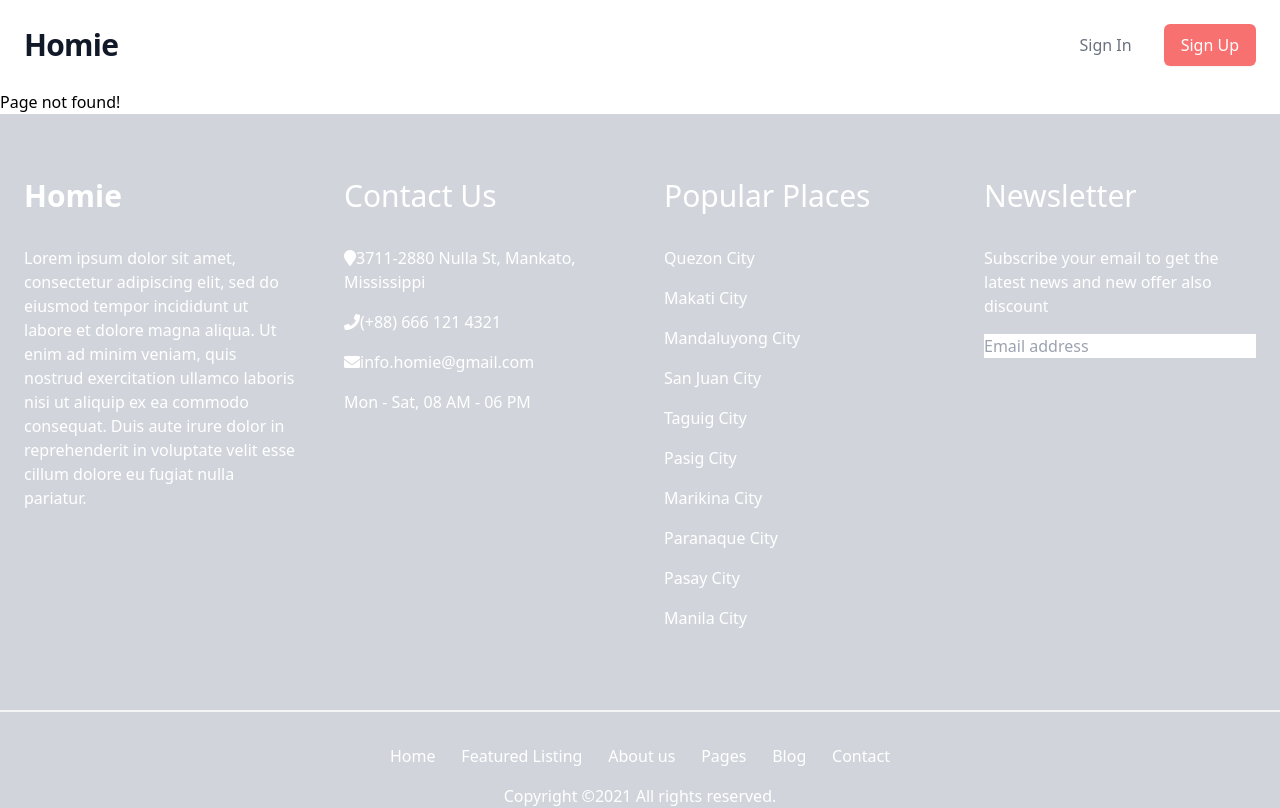
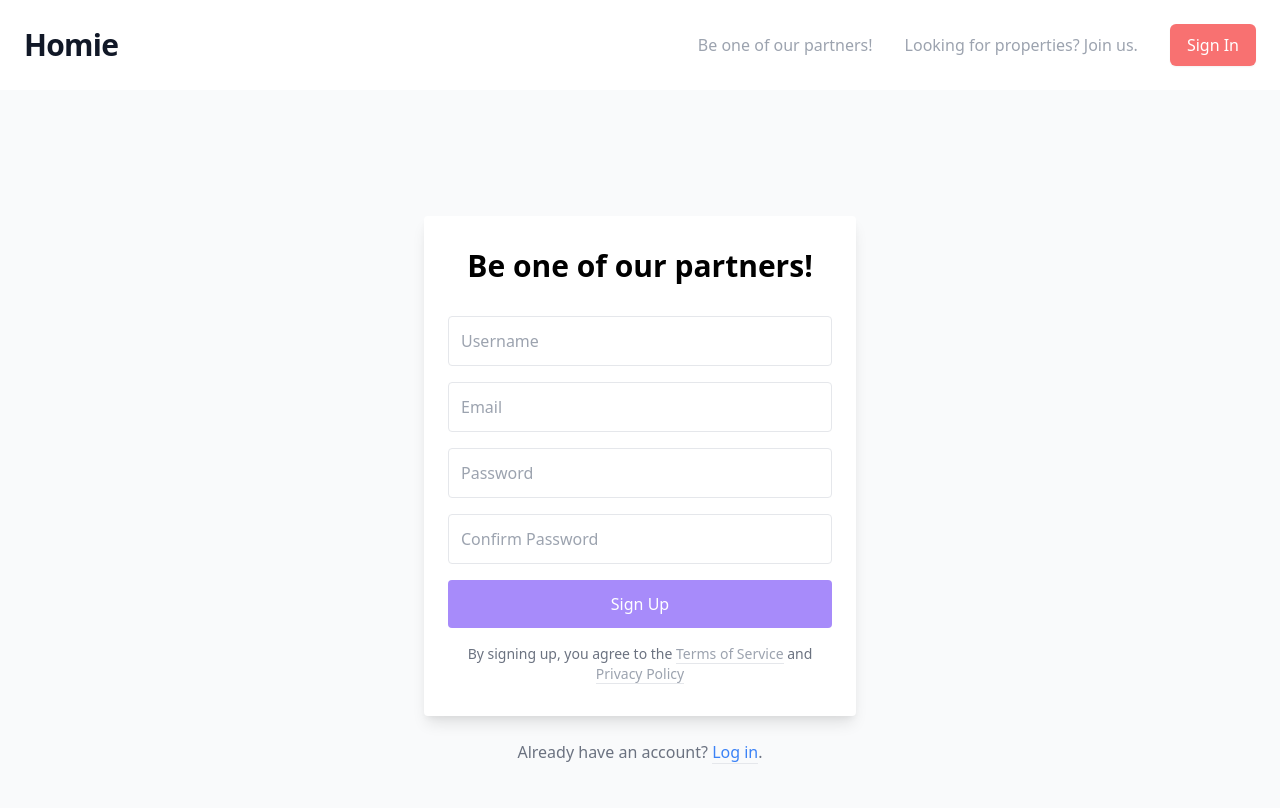
Before and after one commit to homie-avion/homie-react, a React (Create React App) app: page /partners/signup in a window 1280 px wide. Shown: the top 808 px of the page. Built offline with nearby package versions, Linux system fonts and the light colour scheme; some icons are missing.

Commit message:
adds sign-up for landlords/lessor

```diff
--- a/src/App.css
+++ b/src/App.css
@@ -17,6 +17,10 @@
   @apply flex justify-center items-center w-full text-center px-4 py-3 rounded bg-green-400 text-white hover:bg-green-500 focus:outline-none my-1;
 }
 
+.partners-button{
+  @apply flex justify-center items-center w-full text-center px-4 py-3 rounded bg-purple-400 text-white hover:bg-purple-500 focus:outline-none my-1;
+}
+
 .warning-button{
   @apply flex justify-center items-center  w-full text-center px-4 py-3 rounded bg-yellow-400 text-white hover:bg-yellow-500 focus:outline-none my-1;
 }
--- a/src/App.js
+++ b/src/App.js
@@ -2,6 +2,7 @@ import {BrowserRouter as Router, Switch, Route} from 'react-router-dom'
 
 import Navbar from './components/layout/navbar/navbar.component'
 import Home from './components/pages/home/home.component'
+import Partners from './components/pages/partners/partners.component'
 import Footer from './components/layout/footer/footer.component'
 import NotFound from './components/pages/notfound.component'
 
@@ -35,9 +36,13 @@ function App() {
               <AlertContainer/>
               <Modal/>
               <Switch>
+
                 <Route exact path="/" component={Home}/>
                 <Route exact path="/signup" component={SignUpContainer}/>
                 <Route exact path="/signin" component={SignInContainer}/>
+
+                <Route exact path="/partners" component={Partners}/>
+                <Route exact path="/partners/signup" component={SignUpContainer}/>
 
 
                 <Route exact path="/account" component={UserContainer}/>
--- a/src/components/layout/navbar/dropdown.component.jsx
+++ b/src/components/layout/navbar/dropdown.component.jsx
@@ -2,6 +2,8 @@ import React, {Fragment} from "react";
 import { Link } from "react-router-dom";
 
 const Dropdown = ({ isOpen, toggle, token, handleClick }) => {
+  const classNameLink = "h-12 flex items-center justify-end whitespace-nowrap text-base font-light text-gray-600 hover:text-gray-900 px-4"
+
   return (
     <div
       className={ isOpen ? "grid grid-rows-2 items-center bg-white px-6" : "hidden" }
@@ -11,35 +13,47 @@ const Dropdown = ({ isOpen, toggle, token, handleClick }) => {
       !token ?
         <Fragment>
           <Link
-            to="/signin"
-            className="h-12 flex items-center justify-end whitespace-nowrap text-base font-medium text-gray-500 hover:text-gray-900 px-4"
+            to="/partners/signup"
+            className= {classNameLink}
           >
-            Sign In
+            Be one of our partners!
           </Link>
           <Link
             to="/signup"
-            className="h-12 flex items-center justify-end whitespace-nowrap text-base font-medium text-gray-500 hover:text-gray-900 border-b-2 border-gray-100 px-4"
+            className={classNameLink}
           >
-            Sign Up
+            Looking for properties? Join us.
+          </Link>
+          <Link
+            to="/signin"
+            className={classNameLink}
+          >
+            Sign In
           </Link>
         </Fragment>
       :
         <Fragment>
           <Link
             to="#"
-            className="h-12 flex items-center justify-end whitespace-nowrap text-base font-medium text-gray-500 hover:text-gray-900 px-4"
+            className={classNameLink}
           >
             Properties
           </Link>
           <Link
             to="#"
-            className="h-12 flex items-center justify-end whitespace-nowrap text-base font-medium text-gray-500 hover:text-gray-900 border-b-2 border-gray-100 px-4"
+            className={classNameLink}
           >
-            Chat
+            Chats
+          </Link>
+          <Link
+            to="/account"
+            className={classNameLink}
+          >
+            Account
           </Link>
           <a
             onClick={()=>handleClick()}
-            className="h-12 flex items-center justify-end whitespace-nowrap text-base font-medium text-gray-500 hover:text-gray-900 border-b-2 border-gray-100 px-4"
+            className={classNameLink}
           >
             Logout
           </a>
--- a/src/components/layout/navbar/navbar.component.jsx
+++ b/src/components/layout/navbar/navbar.component.jsx
@@ -92,17 +92,23 @@ const Navbar = () => {
             {
               !token ?
               <Fragment>
-                <Link
-                  to="/signin"
-                  className="whitespace-nowrap text-base font-medium text-gray-500 hover:text-gray-900"
+                  <Link
+                  to="/partners/signup"
+                  className="ml-8 whitespace-nowrap text-base font-light text-gray-400 hover:text-purple-300"
                 >
-                  Sign In
+                  Be one of our partners!
                 </Link>
                 <Link
                   to="/signup"
+                  className="ml-8 whitespace-nowrap text-base font-light text-gray-400 hover:text-green-300"
+                >
+                  Looking for properties? Join us.
+                </Link>
+                <Link
+                  to="/signin"
                   className="ml-8 whitespace-nowrap inline-flex items-center justify-center px-4 py-2 border border-transparent rounded-md shadow-sm text-base font-medium text-white bg-red-400 hover:bg-red-500"
                 >
-                  Sign Up
+                  Sign In
                 </Link>
               </Fragment>
               :
--- a/src/components/pages/home/home.component.jsx
+++ b/src/components/pages/home/home.component.jsx
@@ -22,10 +22,10 @@ const Home = () => {
       >
         <div className="container mx-auto h-full flex justify-center items-center">
           <div className="max-w-5xl flex flex-col justify-center">
-            <h1 className="text-white text-7xl font-extrabold tracking-tight mb-2">
+            <h1 className="text-white text-7xl font-bold tracking-tight mb-2">
               Find your next home!
             </h1>
-            <p className="text-white mb-8">
+            <p className="text-white text-xl font-light mb-8">
               House, condominiums, and apartments for rent.
             </p>
             <Link
--- /dev/null
+++ b/src/components/pages/partners/partners.component.jsx
@@ -0,0 +1,29 @@
+import React from 'react'
+import { Link } from "react-router-dom";
+const Partners = () => {
+  return (
+    <section
+        className="h-screen-70vh bg-no-repeat bg-fixed bg-cover bg-top-center"
+        style={{ backgroundImage: "url('assets/img/bg.jpg.webp')" }}
+      >
+        <div className="container mx-auto h-full flex justify-center items-center">
+          <div className="max-w-5xl flex flex-col justify-center">
+            <h1 className="text-white text-7xl font-extrabold tracking-tight mb-2">
+              Be one of our partners!
+            </h1>
+            <p className="text-white mb-8">
+              Do you have properties you want to rent?
+            </p>
+            <Link
+              to="/partners/signup"
+              className="font-normal w-max text-2xl px-6 py-4 border border-transparent rounded-md shadow-sm text-base font-medium text-white bg-red-400 hover:bg-red-500"
+            >
+              Join us!
+            </Link>
+          </div>
+        </div>
+      </section>
+  )
+}
+
+export default Partners
--- a/src/components/pages/signup/signup.component.jsx
+++ b/src/components/pages/signup/signup.component.jsx
@@ -1,14 +1,26 @@
 import React from "react";
+import { useLocation, Link } from "react-router-dom";
 // import {Container, Row, Col, Card} from 'react-bootstrap'
 
 import SignUpForm from "./signup.form.component";
 
 const SignUp = (props) => {
+  const location = useLocation();
+
+  let header
+  if (location.pathname === "/signup"){
+    header = "Looking for properties? Join us."
+    props["button_props"]["variant"] = "success-button"
+  } else {
+    header = "Be one of our partners!"
+    props["button_props"]["variant"] = "partners-button"
+  }
+
   return (
     <div className="bg-gray-50 min-h-screen flex flex-col">
       <div className="container max-w-md mx-auto flex-1 flex flex-col items-center justify-center px-2">
         <div className="bg-white px-6 py-8 rounded shadow-lg text-black w-full">
-          <h1 className="mb-8 text-3xl text-center font-bold">Sign up</h1>
+          <h1 className="mb-8 text-3xl text-center font-bold">{header}</h1>
           <SignUpForm {...props} />
           <div className="text-center text-sm text-gray-500 mt-4">
             By signing up, you agree to the{" "}
@@ -29,12 +41,12 @@ const SignUp = (props) => {
         </div>
         <div className="text-gray-500 mt-6">
           Already have an account?{" "}
-          <a
+          <Link
             className="no-underline border-b border-blue text-blue-500"
-            href="../login/"
+            to="/signin"
           >
             Log in
-          </a>
+          </Link>
           .
         </div>
       </div>
--- a/src/containers/auth/signin.container.jsx
+++ b/src/containers/auth/signin.container.jsx
@@ -8,6 +8,7 @@ import SignIn from "../../components/pages/signin/signin.component";
 
 const SignInContainer = () => {
   // local states
+
   const [email, setEmail] = useState(null);
   const [password, setPassword] = useState(null);
   // contexts
--- a/src/containers/auth/signup.container.jsx
+++ b/src/containers/auth/signup.container.jsx
@@ -1,5 +1,5 @@
 import React, { useState, useContext } from "react";
-import { useHistory } from "react-router-dom";
+import { useHistory, useLocation, Link } from "react-router-dom";
 
 import UserContext from "../../context/user/userContext";
 import AlertContext from "../../context/alert/alertContext";
@@ -10,6 +10,7 @@ const SignUpContainer = () => {
   const alertContext = useContext(AlertContext);
   const userContext = useContext(UserContext);
   const history = useHistory();
+  const location = useLocation();
 
   const { token, isLoading, signUpUser } = userContext;
 
@@ -35,12 +36,26 @@ const SignUpContainer = () => {
         message: "Passwords did not match.",
       });
     } else {
+
+      let role, role_id
+      if (location.pathname === "/signup"){
+        role = "tenant"
+        role_id = 1
+      } else {
+        role = "landlord"
+        role_id = 2
+      }
+
+      data["role"] = role
+
       signUpUser(
         {
           username: data.username,
           password: data.password,
           email: data.email,
-          confirm_password: data.confirmPassword
+          confirm_password: data.confirmPassword,
+          role: data.role,
+          role_id: role_id
         },
         setAlertReRoute
       );
```
